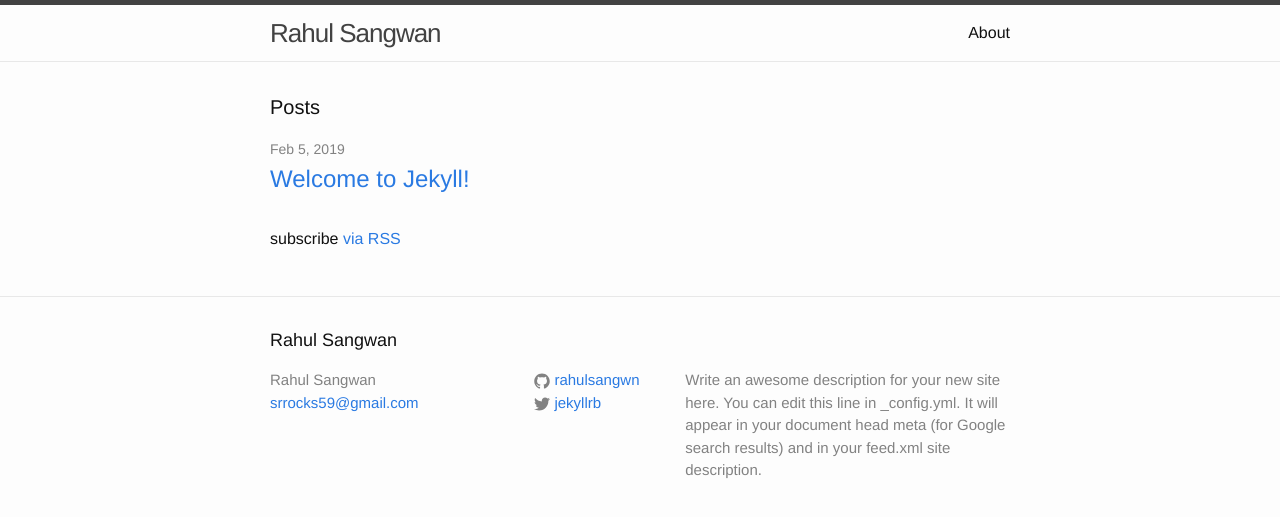
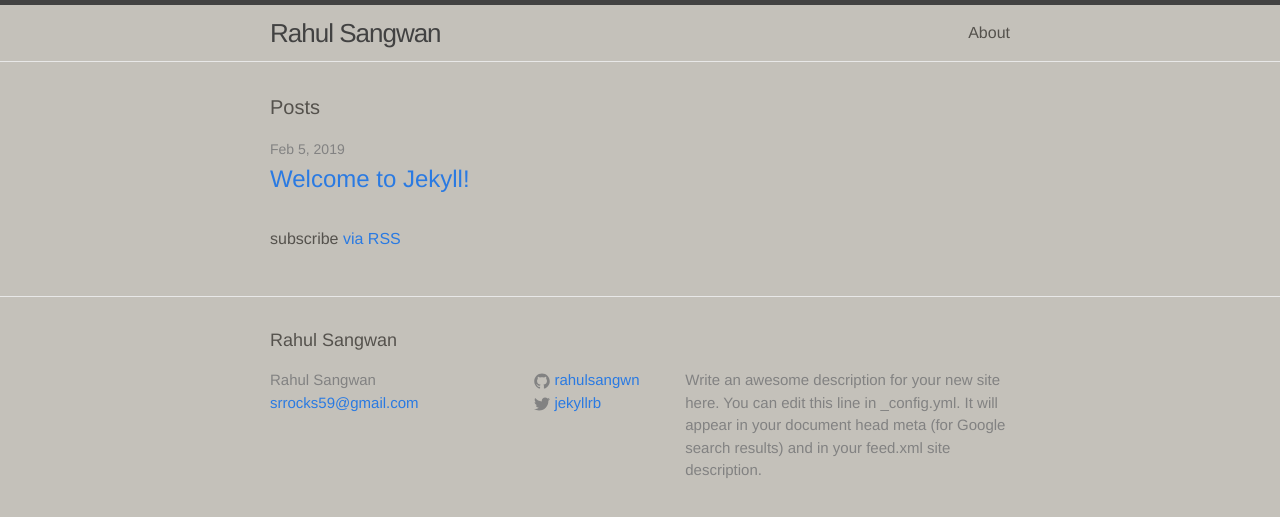
Before and after one commit to rahulsangwn/cv, a Jekyll site: the page built from index.html, in a window 1280 px wide. Shown: the top 517 px of the page. Built offline with Jekyll 4.4.1, drawn with Linux system fonts in a browser that asks for light colours.

Commit message:
after color adjustment

```diff
--- a/css/main.scss
+++ b/css/main.scss
@@ -14,8 +14,8 @@ $base-line-height: 1.5;
 
 $spacing-unit:     30px;
 
-$text-color:       #111;
-$background-color: #fdfdfd;
+$text-color:       #55524d;
+$background-color: #c4c1ba;
 $brand-color:      #2a7ae2;
 
 $grey-color:       #828282;
```
